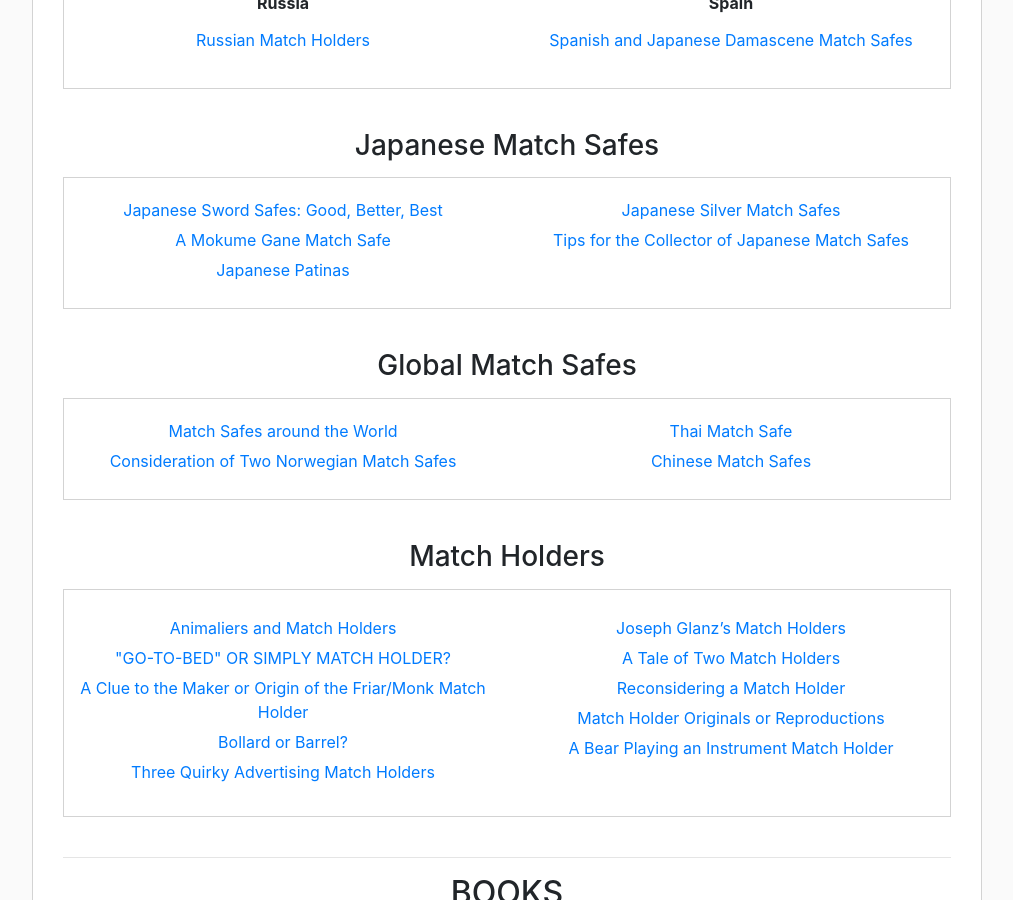
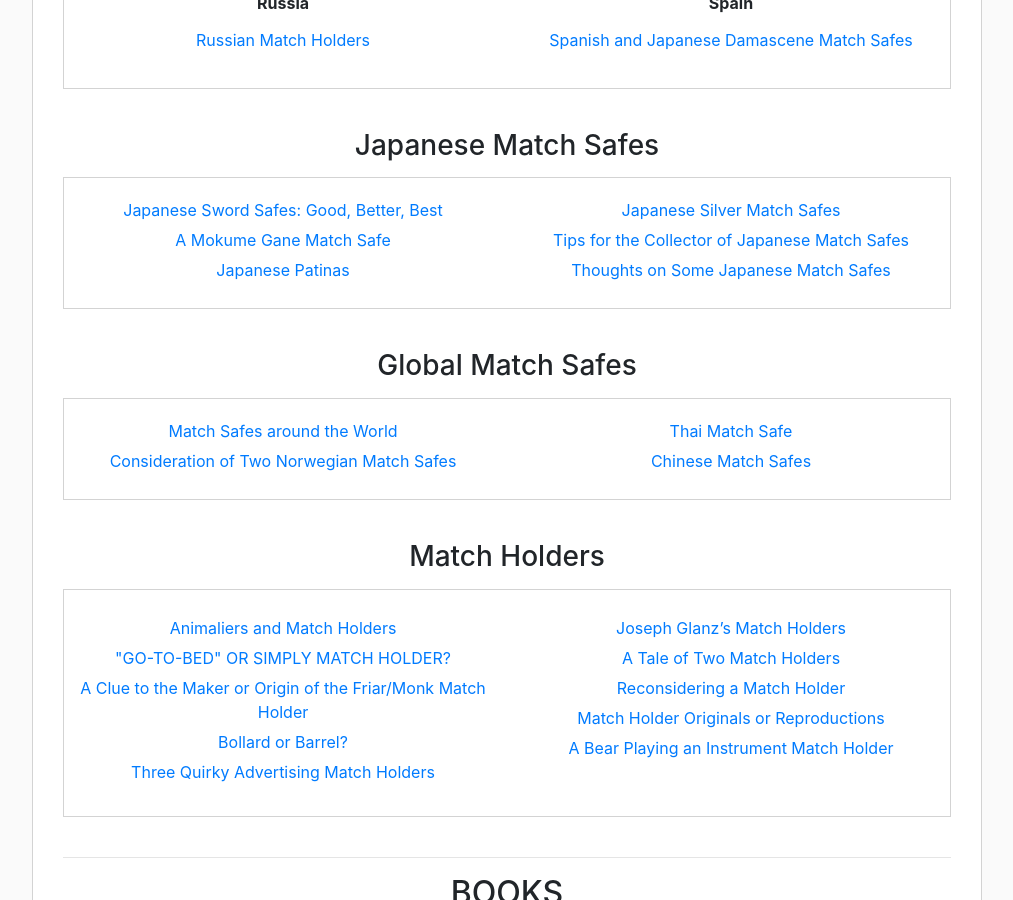
Before and after one commit to neilshapiro/MatchSafeScholar, a Jekyll site: the page built from works.html, in a window 1280 px wide and 900 px high, scrolled down 1169 px. Shown: the whole window, without its empty margins (228-1241 px from the left). Built offline with Jekyll 4.4.1, drawn with Linux system fonts in a browser that asks for light colours.

Commit message:
Update Articles “japanese_section”

```diff
--- a/_data/articles/japanese.json
+++ b/_data/articles/japanese.json
@@ -19,6 +19,10 @@
     {
       "title": "Tips for the Collector of Japanese Match Safes",
       "path": "/assets/pdfs/articles/Tips for the collector of Japanese Match Safes.pdf"
+    },
+    {
+      "title": "Thoughts on Some Japanese Match Safes",
+      "path": "/assets/pdfs/articles/thoughts-of-japanese-match-safes_final.pdf"
     }
   ]
 }
```
Also changed, not shown: 1 other file. Lines whose indentation alone changed are shown as unchanged.
